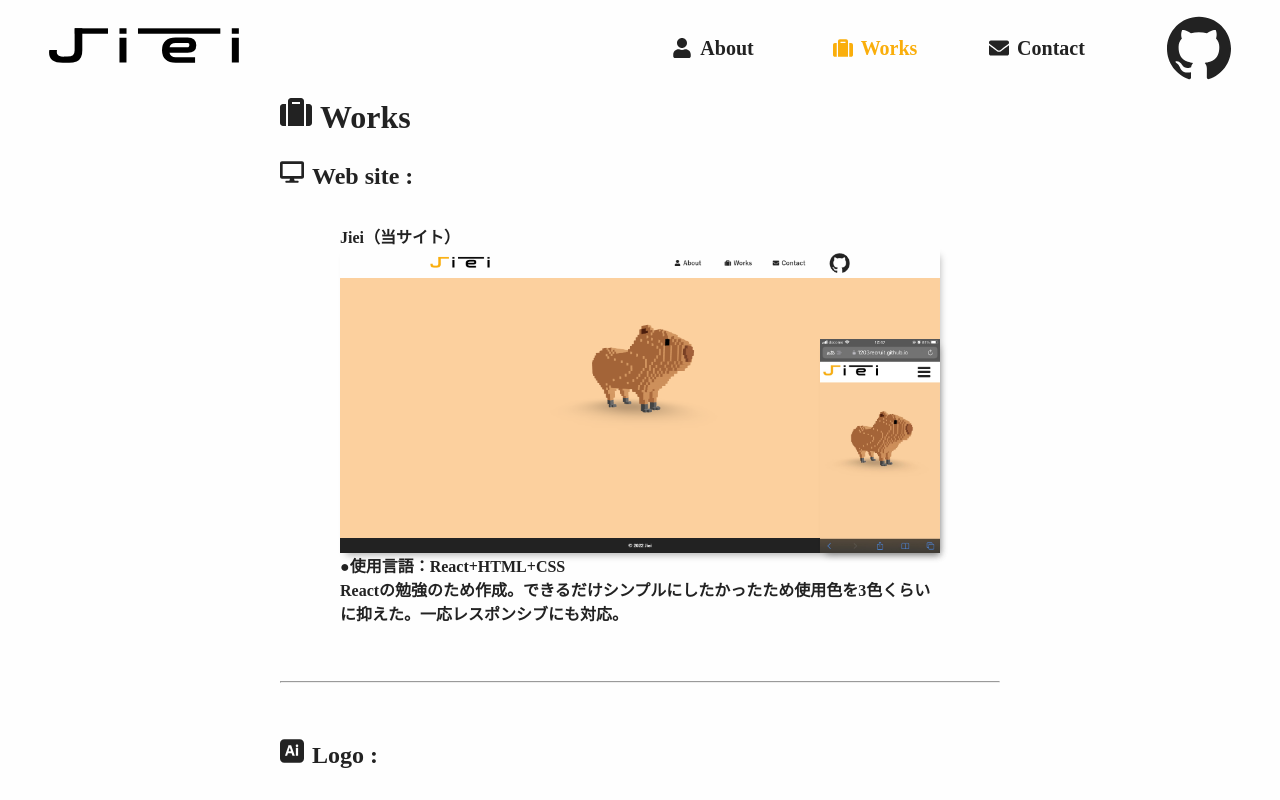
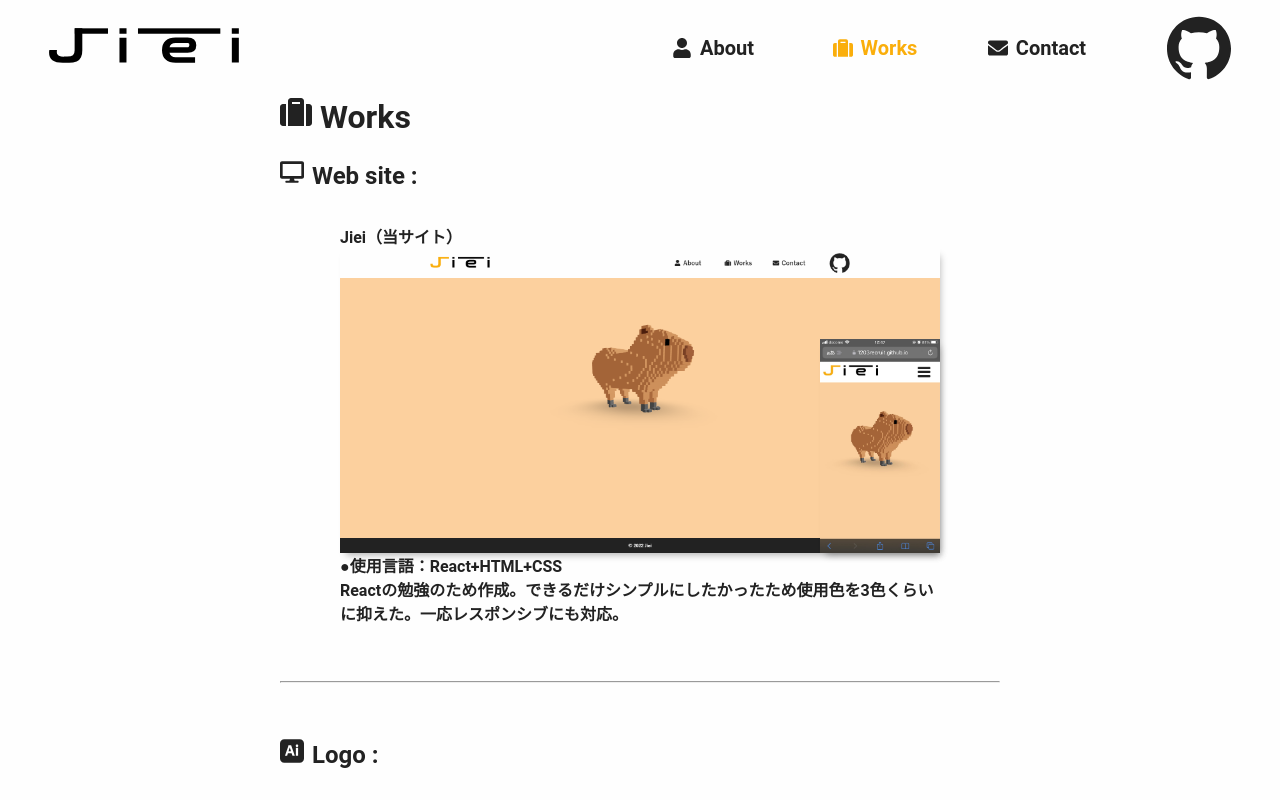
Before and after one commit to 1203recruit/jiei, a React (Create React App) app: page /Works in a window 1280 px wide. Shown: the top 800 px of the page. Built offline with nearby package versions, Linux system fonts and the light colour scheme.

Commit message:
font update

```diff
--- a/src/App.css
+++ b/src/App.css
@@ -69,7 +69,9 @@ body {
   color: var(--DefaultColor);
   font-family:
     "Yu Gothic", "游ゴシック",
-    YuGothic, "游ゴシック体";
+    YuGothic, "游ゴシック体",
+    "ヒラギノ角ゴシック",
+    Roboto;
   font-weight: bold;
 }
 .head-line1 {
```
